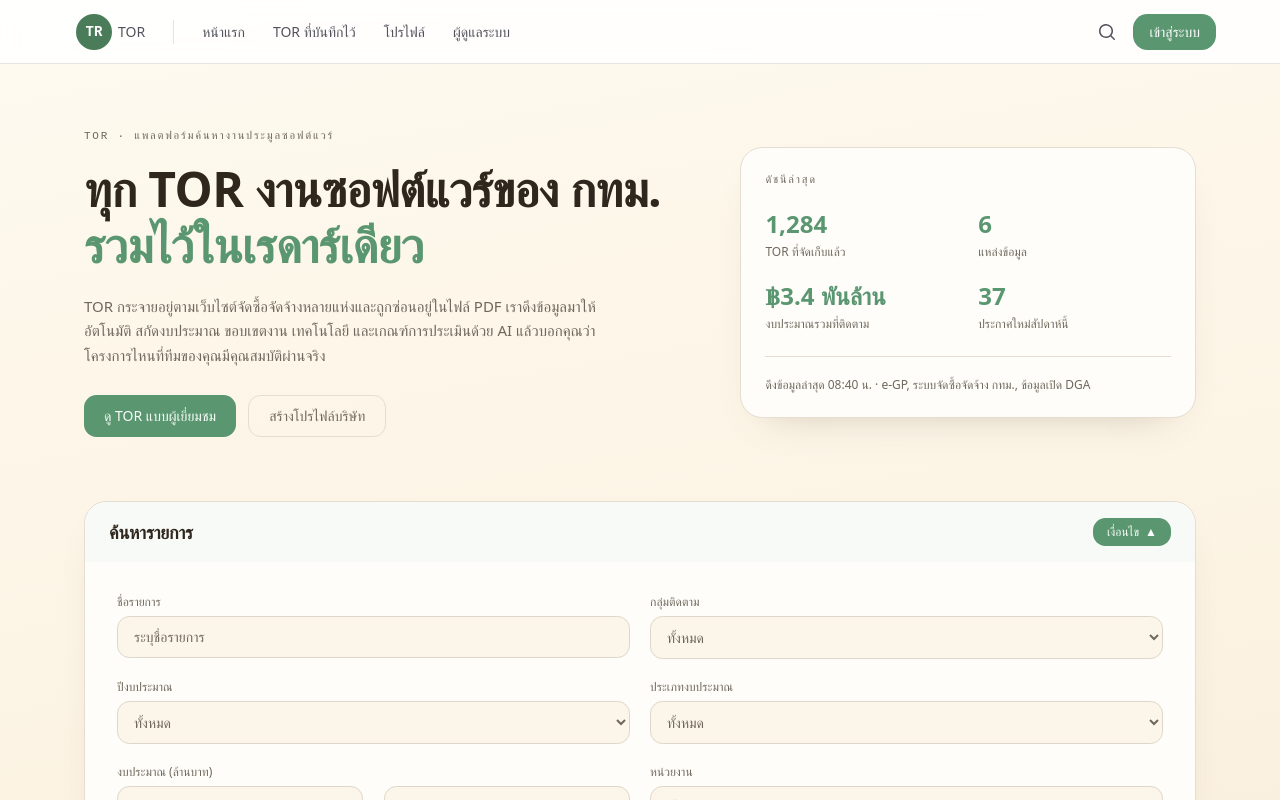
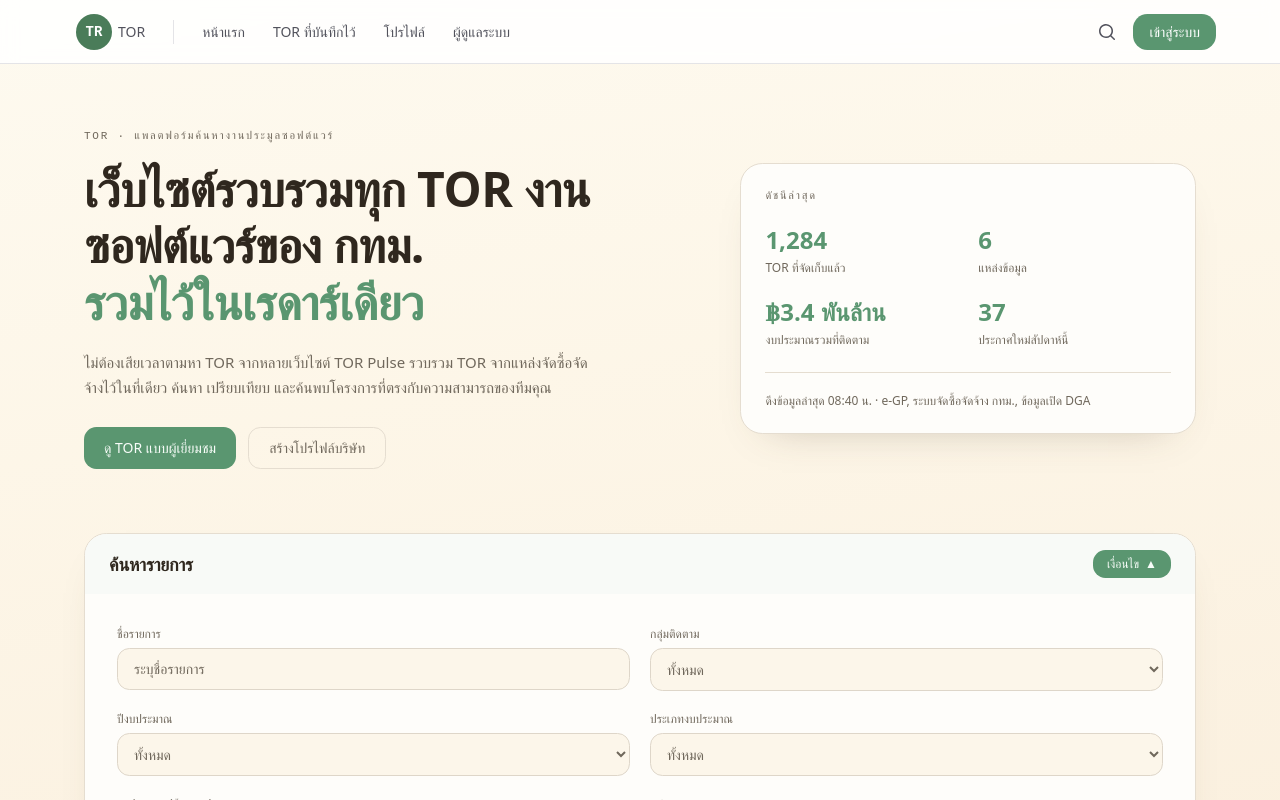
Before and after one commit to Doggo-CSP/TORPulse, a Next.js app in the folder app/frontend/: page /homepage in a window 1280 px wide. Shown: the top 800 px of the page. Built offline with nearby package versions, Linux system fonts and the light colour scheme.

Commit message:
fix: update homepage metadata text

```diff
--- a/app/frontend/src/app/homepage/layout.tsx
+++ b/app/frontend/src/app/homepage/layout.tsx
@@ -2,7 +2,7 @@ import type { Metadata } from "next";
 import type { ReactNode } from "react";
 
 export const metadata: Metadata = {
-  title: "TOR — รวม TOR งานซอฟต์แวร์ กทม. ไว้ที่เดียว",
+  title: "TOR — เว็บไซต์รวบรวม TOR ที่เกี่ยวข้องกับงานซอฟต์แวร์ทางกทม.",
   description:
     "รวบรวม ค้นหา และวิเคราะห์เอกสาร TOR งานซอฟต์แวร์จากแหล่งจัดซื้อจัดจ้างของกรุงเทพมหานคร พร้อมเทียบราคาโครงการที่ประมูลเสร็จแล้ว",
   openGraph: {
--- a/app/frontend/src/app/homepage/page.tsx
+++ b/app/frontend/src/app/homepage/page.tsx
@@ -160,14 +160,14 @@ export default function HomePage() {
           <div>
             <p className="label-eyebrow">TOR · แพลตฟอร์มค้นหางานประมูลซอฟต์แวร์</p>
             <h1 className="mt-4 text-4xl leading-[1.18] font-semibold md:text-[3rem]">
-              ทุก TOR งานซอฟต์แวร์ของ กทม.
+              เว็บไซต์รวบรวมทุก TOR งานซอฟต์แวร์ของ กทม.
               <br />
               <span className="text-primary">รวมไว้ในเรดาร์เดียว</span>
             </h1>
             <p className="mt-5 max-w-lg text-[15px] leading-relaxed text-muted-foreground">
-              TOR กระจายอยู่ตามเว็บไซต์จัดซื้อจัดจ้างหลายแห่งและถูกซ่อนอยู่ในไฟล์ PDF
-              เราดึงข้อมูลมาให้อัตโนมัติ สกัดงบประมาณ ขอบเขตงาน เทคโนโลยี และเกณฑ์การประเมินด้วย AI
-              แล้วบอกคุณว่าโครงการไหนที่ทีมของคุณมีคุณสมบัติผ่านจริง
+              ไม่ต้องเสียเวลาตามหา TOR จากหลายเว็บไซต์
+              TOR Pulse รวบรวม TOR จากแหล่งจัดซื้อจัดจ้างไว้ในที่เดียว
+              ค้นหา เปรียบเทียบ และค้นพบโครงการที่ตรงกับความสามารถของทีมคุณ
             </p>
             <div className="mt-7 flex flex-wrap gap-3">
               <button className="rounded-md bg-primary px-5 py-2.5 text-sm font-medium text-primary-foreground">
```
